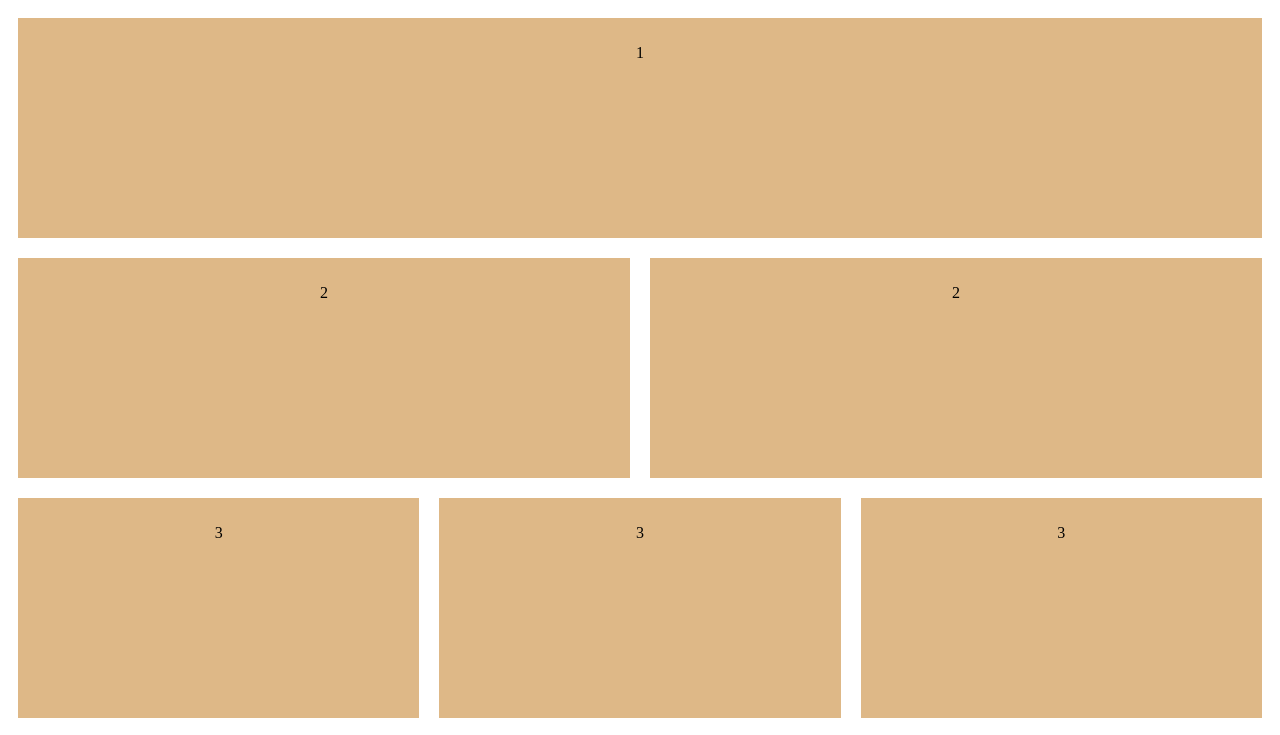
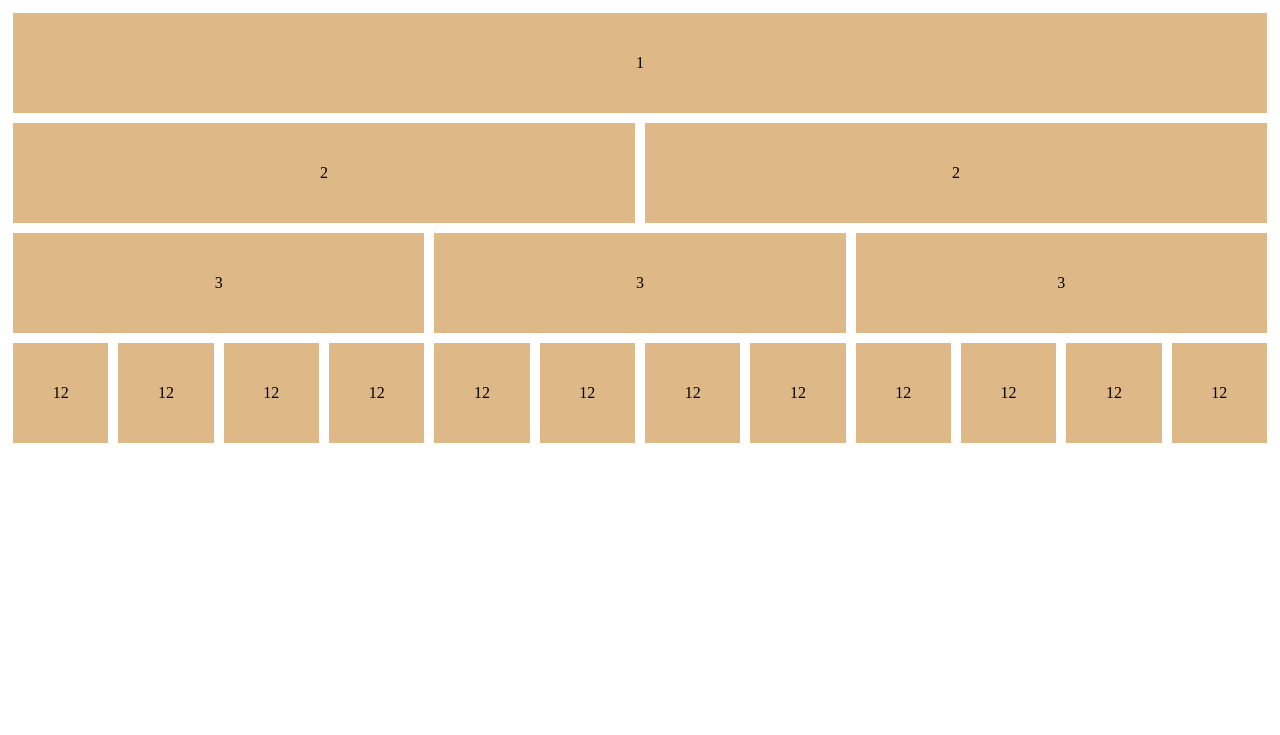
Before and after one commit to thousand21/flexbox2, a plain HTML site: page index.html in a window 1280 px wide. Shown: the top 735 px of the page. Drawn offline with Linux system fonts and the light colour scheme.

Commit message:
flex2corrige

```diff
--- a/css/style.css
+++ b/css/style.css
@@ -1,29 +1,13 @@
-div{
 
-    background-color: burlywood;
-    height: 200px;
-
-    margin: 10px;
-    text-align: center;
-    padding: 10px;
-    vertical-align:middle
-
-}
 section{
     display: flex;
+}
+div{
+    background-color:burlywood;
+    height: 100px;
     width: 100%;
+    display: flex;
+    justify-content: center;
+    align-items: center;
+    margin: 5px;
 }
-.div1{
-    /* background-color: burlywood; */
-    width: 100%;
-
-}
-.div2{
-width: 50%;
-}
-.div3{
-width: 33%;
-}
-.div4{
-    width: 8%;
-}
--- a/index.html
+++ b/index.html
@@ -9,30 +9,30 @@
 </head>
 <body>
     <section>
-        <div class="div1"> <p>1</p></div>
+        <div >1</div>
     </section>
     <section>
-        <div class="div2"><p>2</p></div>
-        <div class="div2"><p>2</p></div>
+        <div >2</div>
+        <div >2</div>
     </section>
     <section>
-        <div class="div3"><p>3</p></div>
-        <div class="div3"><p>3</p></div>
-        <div class="div3"><p>3</p></div>
+        <div >3</div>
+        <div >3</div>
+        <div >3</div>
     </section>
     <section>
-        <div class="div4">12</div>
-        <div class="div4">12</div>
-        <div class="div4">12</div>
-        <div class="div4">12</div>
-        <div class="div4">12</div>
-        <div class="div4">12</div>
-        <div class="div4">12</div>
-        <div class="div4">12</div>
-        <div class="div4">12</div>
-        <div class="div4">12</div>
-        <div class="div4">12</div>
-        <div class="div4">12</div>
+        <div >12</div>
+        <div >12</div>
+        <div >12</div>
+        <div >12</div>
+        <div >12</div>
+        <div >12</div>
+        <div >12</div>
+        <div >12</div>
+        <div>12</div>
+        <div >12</div>
+        <div >12</div>
+        <div >12</div>
     </section>
 </body>
 </html>
```
